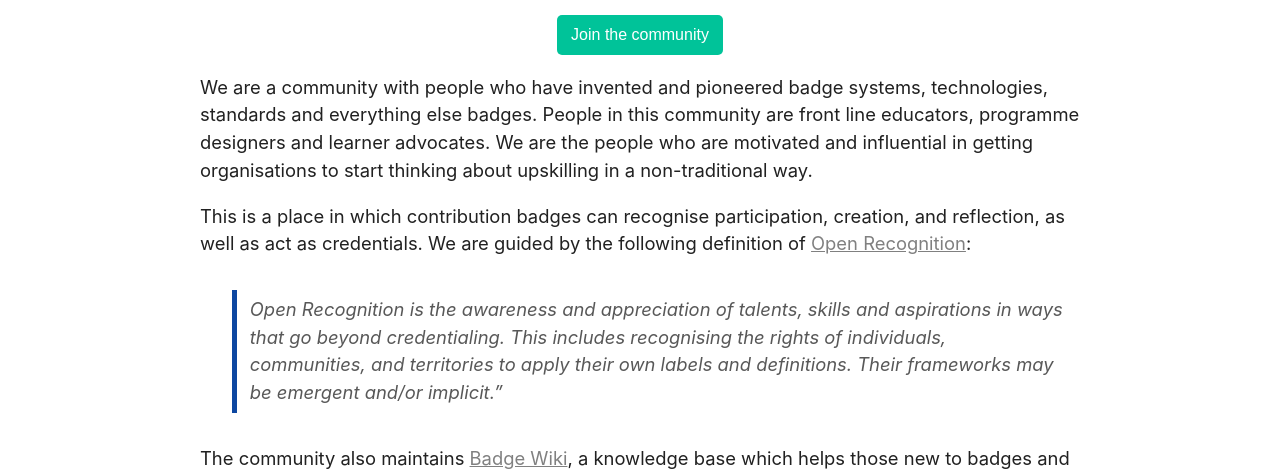
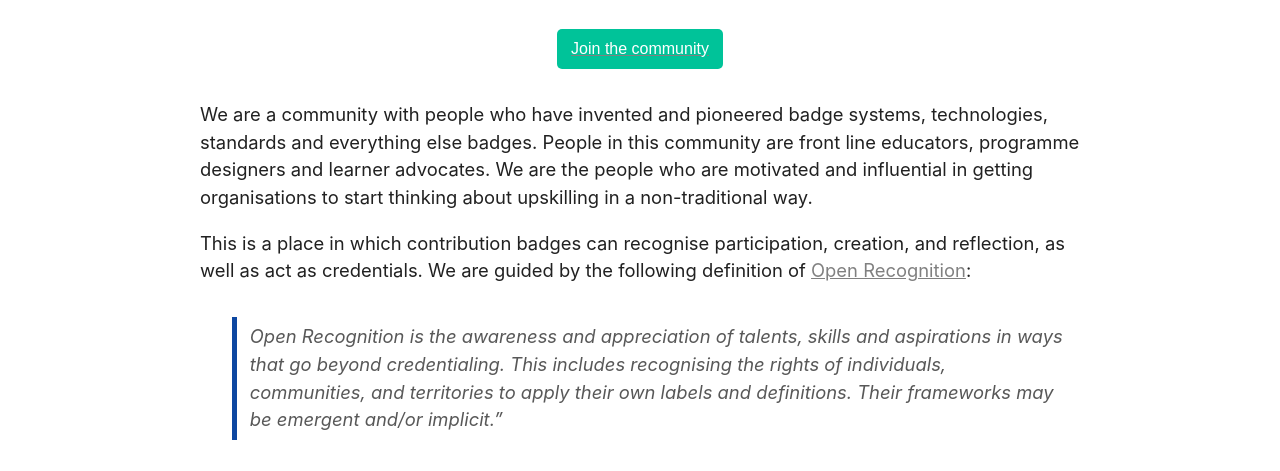
Before and after one commit to weareopen/badges-community, a plain HTML site: page staging/index.html in a window 1280 px wide. Shown: the part 629-1100 px from the top of the page. Drawn offline with Linux system fonts and the light colour scheme.

Commit message:
linked button fixed its spacing

```diff
--- a/assets/custom.css
+++ b/assets/custom.css
@@ -56,5 +56,4 @@ section{
 
 button {
   background: #00C399;
-  margin: 2rem auto;
 }
--- a/staging/index.html
+++ b/staging/index.html
@@ -30,9 +30,9 @@
 				<p>
 			Welcome to <strong>badges.community</strong>, a place for people interested in <a href="https://openbadges.org">Open Badges</a> to come together in a Community of Practice. We’re interested in thinking differently in an effort to <em>Keep Badges Weird!</em>
     </p>
-		<button type="button" style="margin:0 auto;display:block;">
+		<a href="https://app.participate.com/communities/keep-badges-weird/62003f3f-a7ba-4f6a-990a-64d6f893016d/feed"><button type="button" style="margin:2rem auto;display:block;">
       Join the community
-    </button>
+    </button></a>
     <p>
       We are a community with people who have invented and pioneered badge systems, technologies, standards and everything else badges. People in this community are front line educators, programme designers and learner advocates. We are the people who are motivated and influential in getting organisations to start thinking about upskilling in a non-traditional way.
     </p>
```
